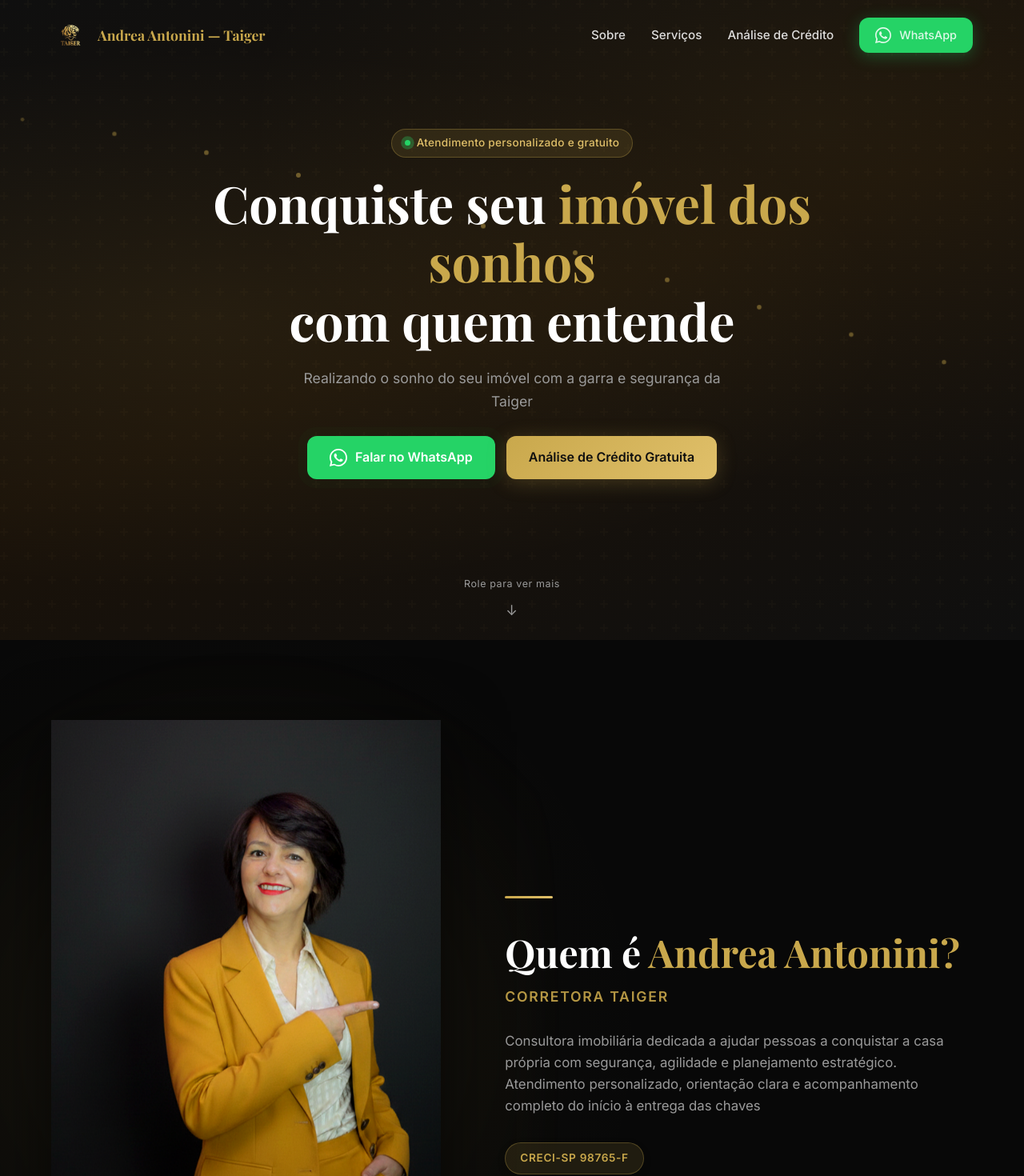
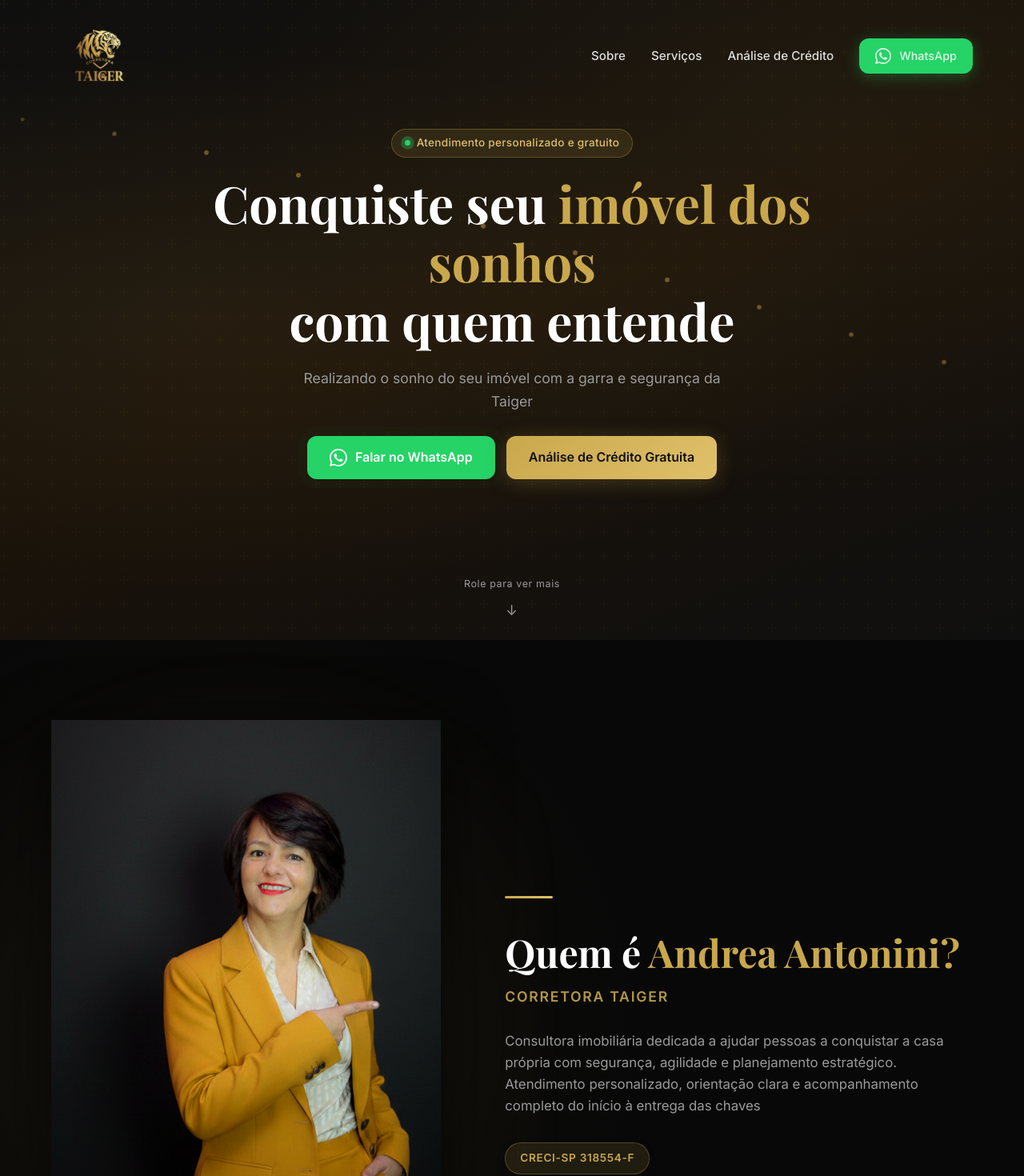
Before and after one commit to llgsxx/andrea-corretora, a React (Vite) app: page / in a window 1280 px wide. Shown: the top 1470 px of the page at 80% size. Built offline with nearby package versions, Linux system fonts and the light colour scheme.

Commit message:
Ajuste na escala das logos, inclusão de favicon oficial e atualização do CRECI

```diff
--- a/index.html
+++ b/index.html
@@ -2,10 +2,10 @@
 <html lang="pt-BR">
   <head>
     <meta charset="UTF-8" />
-    <link rel="icon" type="image/svg+xml" href="/vite.svg" />
+    <link rel="icon" type="image/jpeg" href="/favicon.jpeg" />
     <meta name="viewport" content="width=device-width, initial-scale=1.0" />
-    <meta name="description" content="Especialista em financiamento imobiliário. Análise de crédito grátis, imóveis selecionados e as melhores taxas do mercado." />
-    <title>Andrea Imóveis — Realize o Sonho da Casa Própria</title>
+    <meta name="description" content="Especialista em financiamento imobiliário e consultoria imobiliária. Análise de crédito gratuita e acompanhamento completo." />
+    <title>Andrea Antonini — Taiger</title>
   </head>
   <body>
     <div id="root"></div>
--- a/src/components/Footer.css
+++ b/src/components/Footer.css
@@ -51,7 +51,8 @@
 }
 
 .footer__logo-img {
-    height: 32px;
+    height: 100px;
+    /* Aumentado drasticamente para 100px */
     width: auto;
     object-fit: contain;
 }
--- a/src/components/Navbar.css
+++ b/src/components/Navbar.css
@@ -13,7 +13,14 @@
     backdrop-filter: blur(16px);
     -webkit-backdrop-filter: blur(16px);
     border-bottom: 1px solid rgba(201, 168, 76, 0.15);
-    padding: 12px 0;
+    padding: 8px 0;
+    /* Mais apertado no scroll */
+}
+
+.navbar--scrolled .navbar__logo-img {
+    height: 60px;
+    /* Logo diminui ao scrolar para não esticar a barra */
+    margin: 0;
 }
 
 .navbar__inner {
@@ -34,24 +41,21 @@
 }
 
 .navbar__logo-img {
-    height: 48px;
-    /* Ajuste para o tamanho ideal da logo */
+    height: 120px;
+    /* Sensivelmente maior */
     width: auto;
     object-fit: contain;
+    margin-top: -10px;
+    margin-bottom: -10px;
 }
 
 .navbar__logo-text {
     font-size: 1.1rem;
     color: var(--gold);
     display: none;
-    /* Escondendo o texto já que a logo deve conter a marca, ou ajuste se preferir manter ambos */
+    /* Removido para dar foco total na logo grande */
 }
 
-@media (min-width: 900px) {
-    .navbar__logo-text {
-        display: block;
-    }
-}
 
 .navbar__links {
     display: flex;
--- a/src/constants.ts
+++ b/src/constants.ts
@@ -5,7 +5,7 @@ export const BROKER = {
   name: 'Andrea Antonini — Taiger',
   brokerName: 'Andrea Antonini',
   codename: 'Corretora Taiger',
-  creci: 'CRECI-SP 98765-F',
+  creci: 'CRECI-SP 318554-F',
   whatsappNumber: '5511978869362', // ← Trocar pelo número real (só dígitos)
   tagline: 'Realizando o sonho do seu imóvel com a garra e segurança da Taiger',
   description:
```
Also changed, not shown: public/favicon.jpeg (added), src/assets/WhatsApp Image 2026-02-22 at 21.41.08.jpeg (added).
